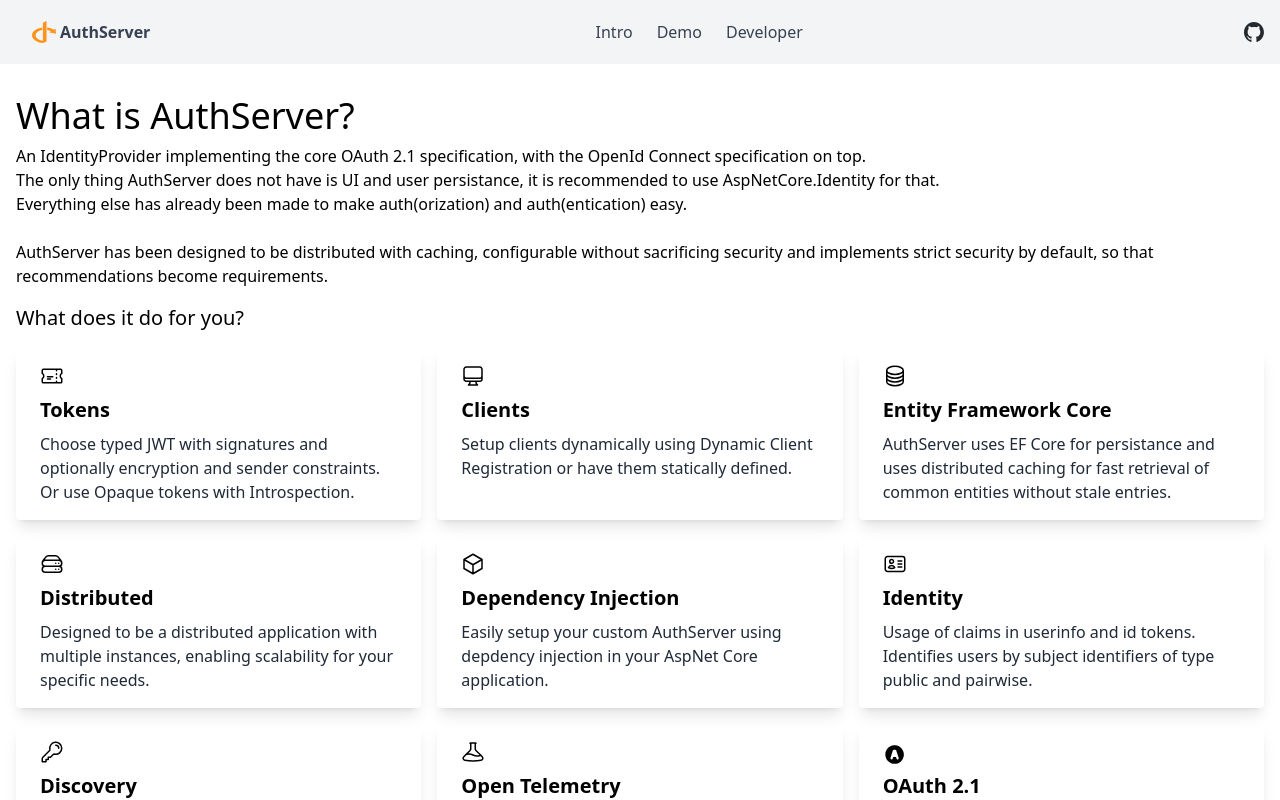
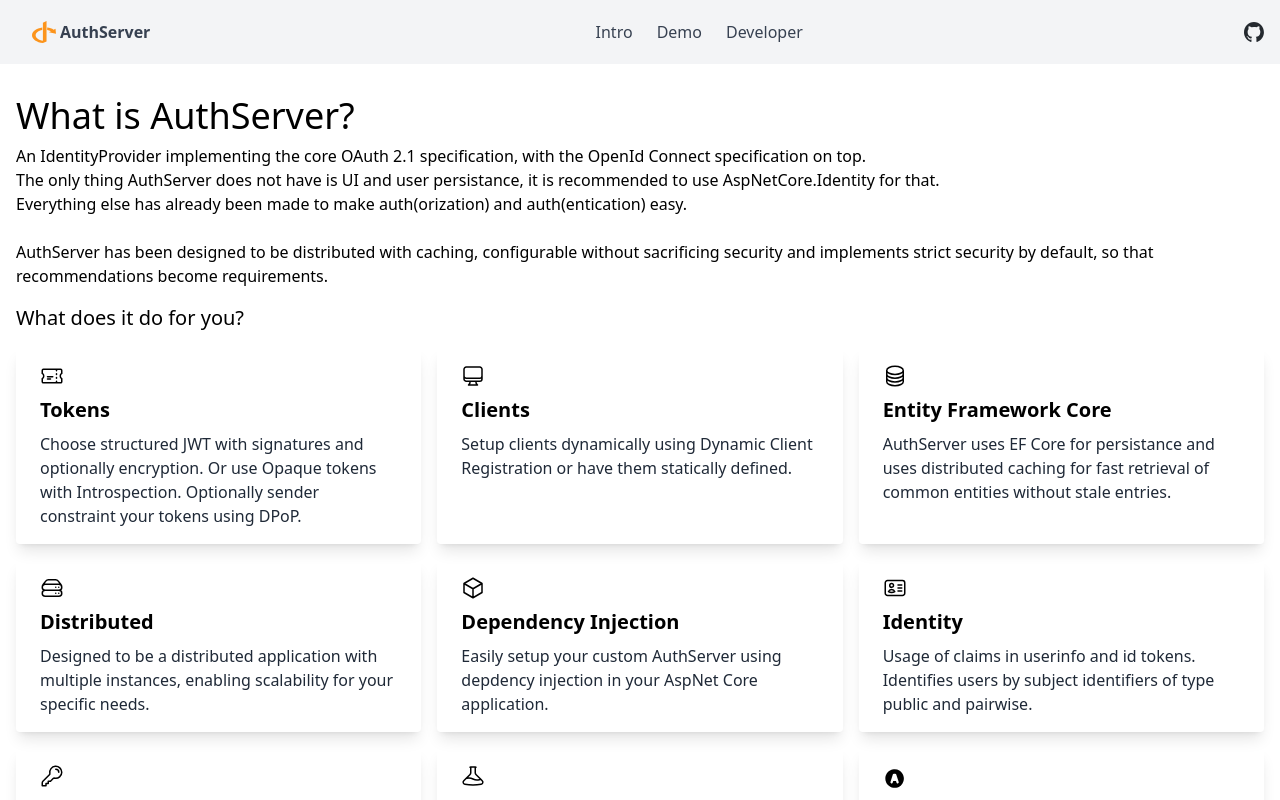
Before and after one commit to jokk-itu/authserver-framework, a SvelteKit app in the folder doc/: page /intro in a window 1280 px wide. Shown: the top 800 px of the page. Built offline with nearby package versions, Linux system fonts and the light colour scheme.

Commit message:
update: rewrite to specify dpop is available for both

```diff
--- a/doc/src/routes/intro/+page.svelte
+++ b/doc/src/routes/intro/+page.svelte
@@ -39,8 +39,8 @@
         </svg>
         <div class="font-bold text-xl mb-2">Tokens</div>
         <p class="text-gray-800 text-base">
-            Choose typed JWT with signatures and optionally encryption and
-            sender constraints. Or use Opaque tokens with Introspection.
+            Choose structured JWT with signatures and optionally encryption. Or use Opaque tokens with Introspection.
+            Optionally sender constraint your tokens using DPoP.
         </p>
     </div>
 
```
